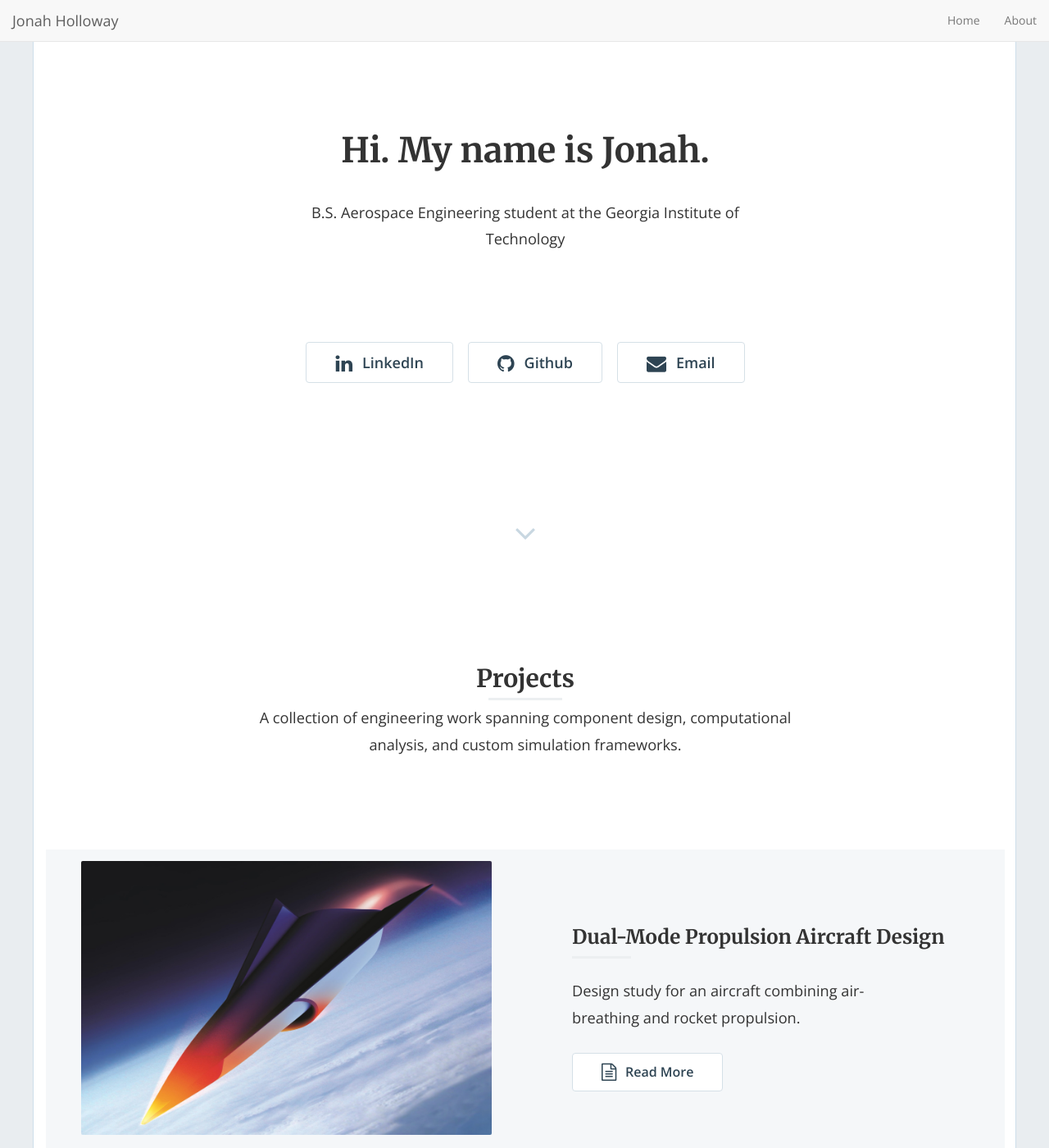
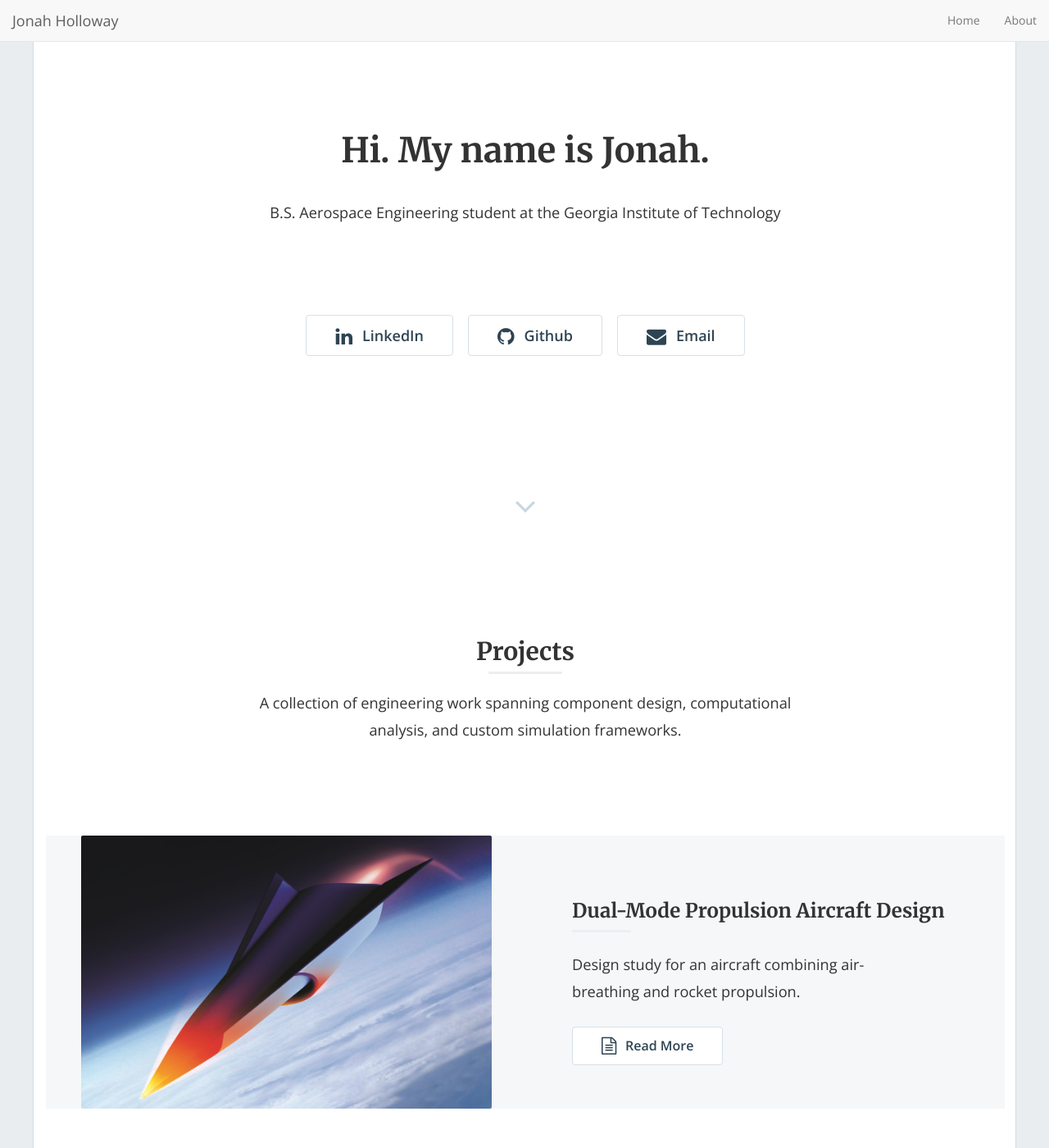
Before and after one commit to jonahholloway/jonahholloway.github.io, a Jekyll site: the page built from index.html, in a window 1280 px wide and 1400 px high. Shown: the whole window at 82% size. Built offline with Jekyll 4.4.1, drawn with Linux system fonts in a browser that asks for light colours; nearby versions of some CDN libraries; the list of posts is cut into pages by our own code.

Commit message:
Update style.scss

```diff
--- a/css/style.scss
+++ b/css/style.scss
@@ -122,7 +122,7 @@ button.btn, input.btn {
 }
 
 .hero-content {
-  width: 50%;
+  width: 60%;
   margin: 0 auto;
   display: table;
   @include bp-medium {
@@ -221,7 +221,7 @@ button.btn, input.btn {
 .section-title {
   position: relative;
   margin: 0 auto;
-  margin-bottom: 0.5em;
+  margin-bottom: 1em;
   &:after {
     content: '';
     position: absolute;
@@ -315,7 +315,6 @@ button.btn, input.btn {
 }
 
 .wow {
-  padding: 1em 0;
   &:nth-child(even) {
     background-color: #f5f7f9;
   }
```
